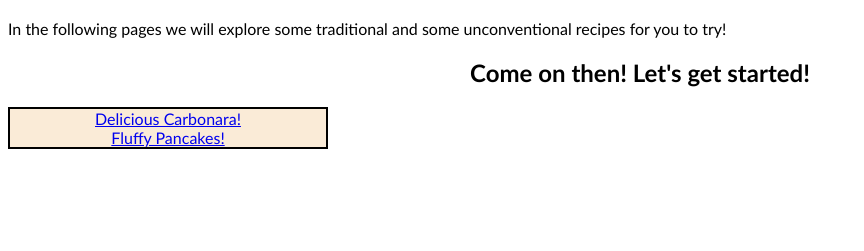
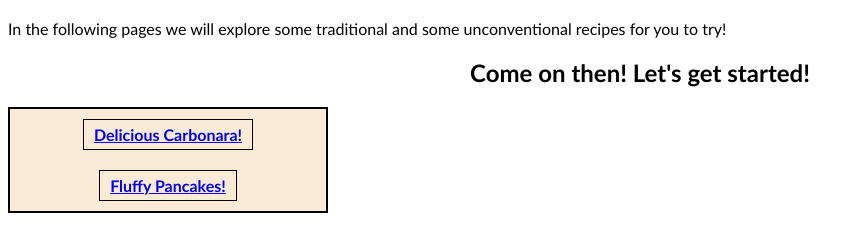
Before and after one commit to NoDirectionNoControl/odin_recipes, a plain HTML site: page index.html in a window 1280 px wide. Shown: the part 63-314 px from the top of the page, without its empty margins (0-864 px from the left). Drawn offline with Linux system fonts and the light colour scheme.

Commit message:
Correct mistakes in css A selector was left with an open ",", removed it.

```diff
--- a/styles.css
+++ b/styles.css
@@ -12,7 +12,7 @@ body{
 
  }
  .recipe,
- .intro, {
+ .intro {
     font-weight: bolder;
     display:inline-block;
     border: 1px solid rgb(7, 0, 8);
```
